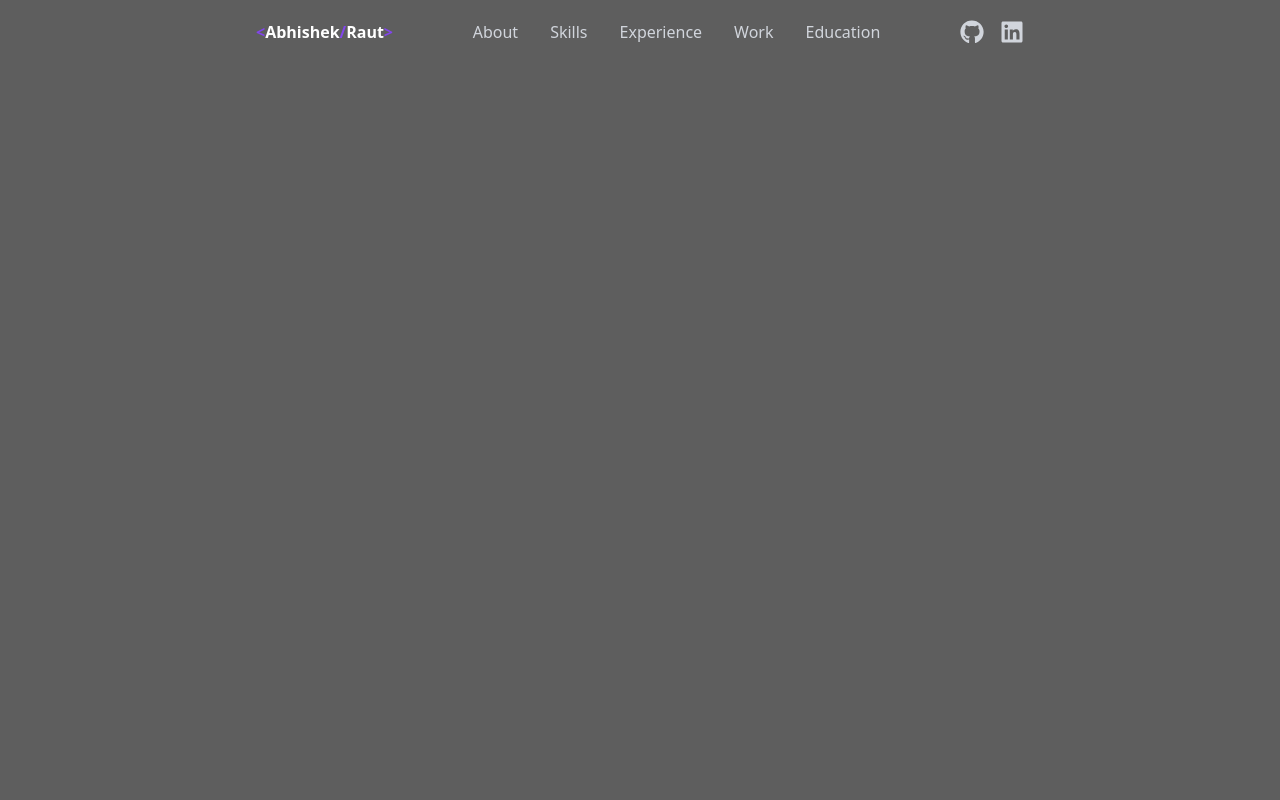
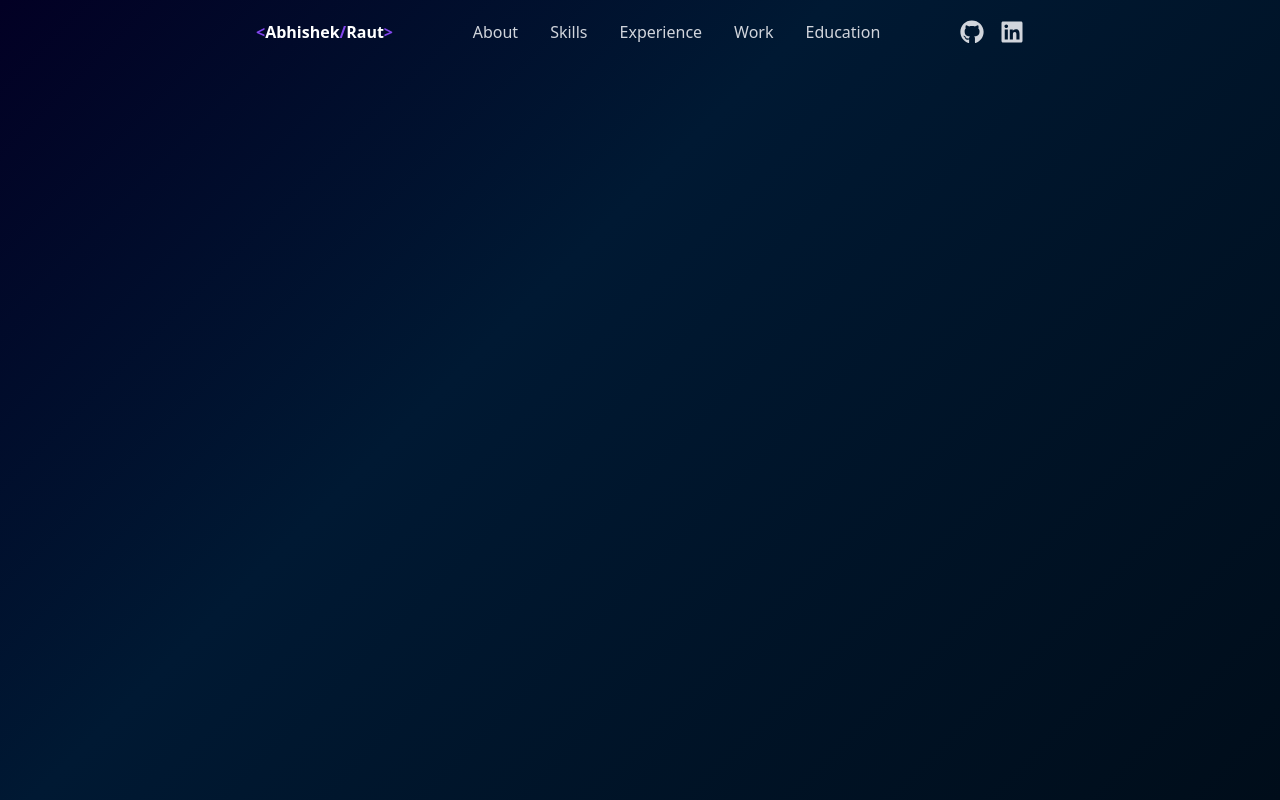
Before and after one commit to raut-abhishek/Portfolio_WebApp, a React (Vite) app: page / in a window 1280 px wide. Built offline with nearby package versions, Linux system fonts and the light colour scheme.

Commit message:
removed comments

```diff
--- a/src/index.css
+++ b/src/index.css
@@ -1,6 +1,5 @@
 @import "tailwindcss";
 body{
     min-height: 100vh;
-    /* background: linear-gradient(to bottom right, #DFE0E2, #BBBCC3, #787A84) !important; */
-    background-color: rgb(94, 94, 94);
+    background: linear-gradient(135deg, #020024 0%, #001933 40%, #000d1a 100%)!important;
 }
```
